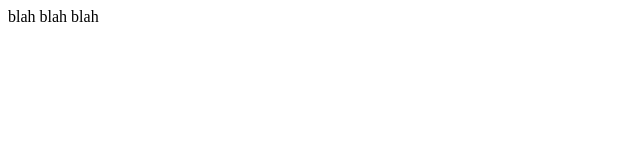
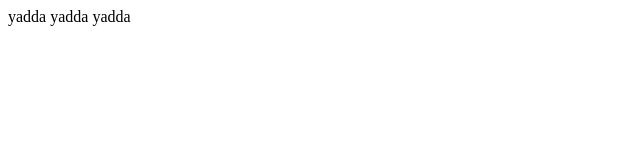
Before and after one commit to drmeloy/matt, a plain HTML site: page index.html in a window 1280 px wide. Shown: the full height of the page, 0-640 px from the left. Drawn offline with Linux system fonts and the light colour scheme.

Commit message:
changed stuff

```diff
--- a/index.html
+++ b/index.html
@@ -7,6 +7,6 @@
   <title>Document</title>
 </head>
 <body>
-  blah blah blah
+  yadda yadda yadda
 </body>
 </html>
```
